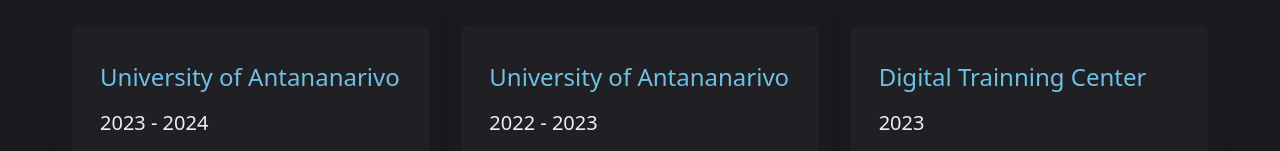
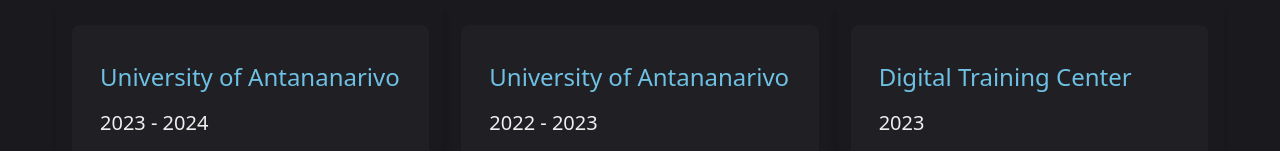
Before and after one commit to ToandroMananjara/portfolio-v2, a React (Vite) app: page / in a window 1280 px wide. Shown: the part 2847-2998 px from the top of the page. Built offline with nearby package versions, Linux system fonts and the light colour scheme.

Commit message:
faute d'orthographe rectifié

```diff
--- a/src/components/Education.jsx
+++ b/src/components/Education.jsx
@@ -16,7 +16,7 @@
     {
       id: 3,
       year: "2023",
-      school: "Digital Trainning Center",
+      school: "Digital Training Center",
       description: "Web Development Training",
     },
     {
```
